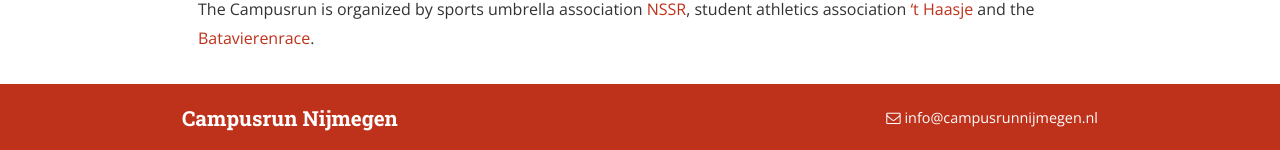
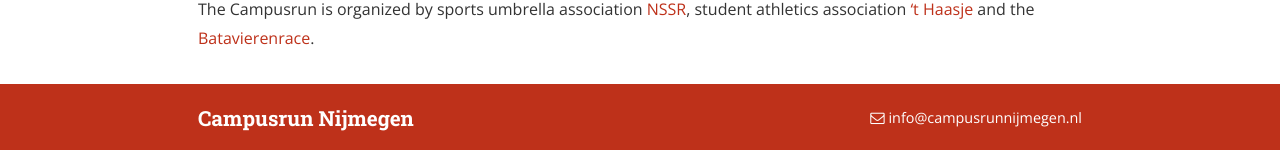
Before and after one commit to TimoMaarse/campusrun, a Jekyll site: the page built from index.md, in a window 1280 px wide and 1168 px high. Shown: the part 1015-1165 px from the top of the window. Built offline with Jekyll 4.4.1, drawn with Linux system fonts in a browser that asks for light colours; nearby versions of some CDN libraries.

Commit message:
Align footer nicer

```diff
--- a/_includes/footer.html
+++ b/_includes/footer.html
@@ -1,5 +1,5 @@
 <footer class="site-footer">
-  <div class="wrapper">
+  <div class="wrapper" style="padding-left: 1em; padding-right: 1em;">
     <div class="site-navigation">
       <h3 style="margin-bottom: 0;" class="footer-heading">{{ site.title }}</h3>
     </div>
```
